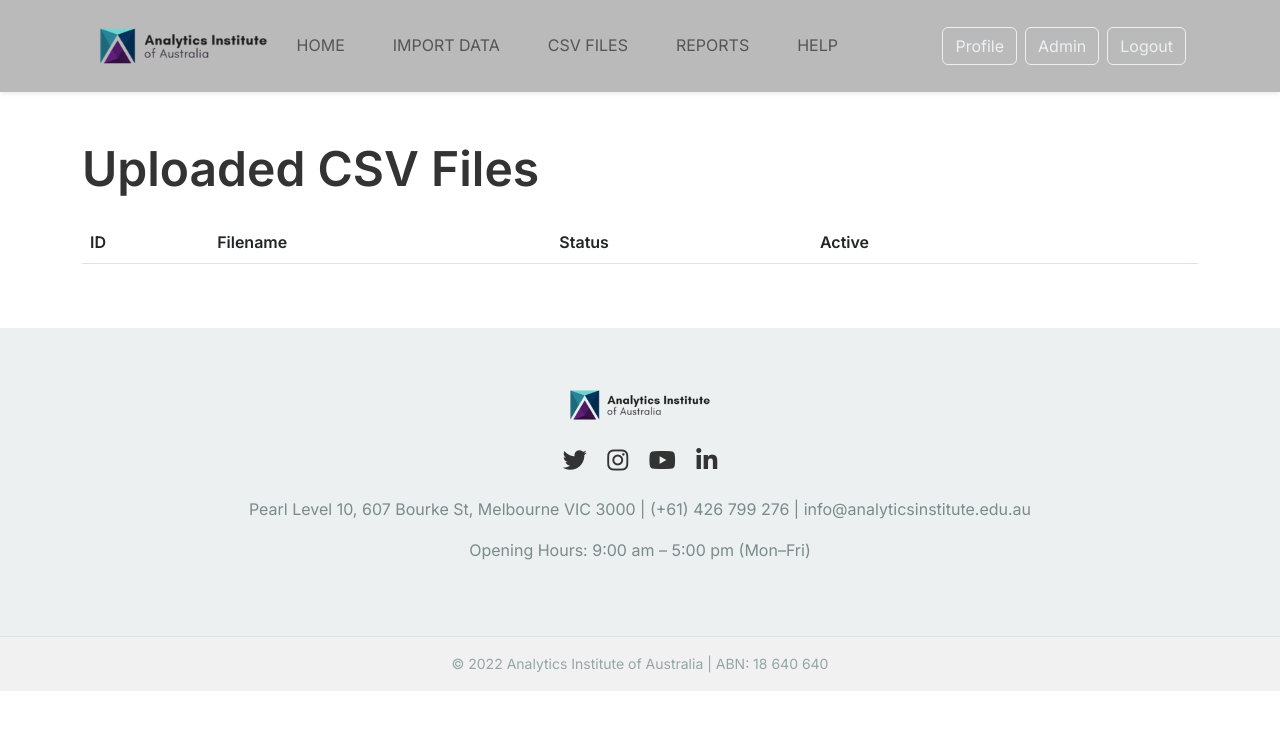
After one commit to wnzid/PowerBI-Dashboard, a Flask app: page /admin/csv-files in a window 1280 px wide. The commit adds this page. Shown: the top 730 px of the page. Run offline with Flask 3, Linux system fonts and the light colour scheme; a user stored in the database is signed in; data comes from the database, SQL or seed files in the repository; data that the repository does not hold is empty; some libraries are stand-ins or nearby versions.

Commit message:
Add CSV file management

```diff
--- a/frontend/templates/admin/index.html
+++ b/frontend/templates/admin/index.html
@@ -11,6 +11,7 @@
       <div class="card-body">
         <p class="mb-4">Use the navigation above to manage users, roles and review activity logs. You can access model management screens using the menu at the top.</p>
         <a href="{{ url_for('dashboard.import_data') }}" class="btn btn-primary me-2">Import Data</a>
+        <a href="{{ url_for('dashboard.list_csv_files') }}" class="btn btn-primary me-2">CSV Files</a>
         <a href="{{ url_for('auth.logout') }}" class="btn btn-secondary">Logout</a>
       </div>
     </div>
--- /dev/null
+++ b/frontend/templates/admin_csv_files.html
@@ -0,0 +1,41 @@
+{% extends "base.html" %}
+{% block title %}Manage CSV Files{% endblock %}
+{% block content %}
+<div class="container py-5">
+  <h1 class="mb-4">Uploaded CSV Files</h1>
+  <table class="table table-striped">
+    <thead>
+      <tr>
+        <th>ID</th>
+        <th>Filename</th>
+        <th>Status</th>
+        <th>Active</th>
+        <th></th>
+        <th></th>
+      </tr>
+    </thead>
+    <tbody>
+      {% for f in files %}
+      <tr>
+        <td>{{ f.id }}</td>
+        <td>{{ f.filename }}</td>
+        <td>{{ f.status }}</td>
+        <td>{{ 'Yes' if f.active else 'No' }}</td>
+        <td>
+          <form method="post" action="{{ url_for('dashboard.toggle_csv_file', file_id=f.id) }}">
+            <input type="hidden" name="csrf_token" value="{{ csrf_token() }}" />
+            <button class="btn btn-sm btn-secondary" type="submit">{{ 'Hide' if f.active else 'Unhide' }}</button>
+          </form>
+        </td>
+        <td>
+          <form method="post" action="{{ url_for('dashboard.delete_csv_file', file_id=f.id) }}" onsubmit="return confirm('Delete this file?');">
+            <input type="hidden" name="csrf_token" value="{{ csrf_token() }}" />
+            <button class="btn btn-sm btn-danger" type="submit">Delete</button>
+          </form>
+        </td>
+      </tr>
+      {% endfor %}
+    </tbody>
+  </table>
+</div>
+{% endblock %}
--- a/frontend/templates/managerial-landing-dashboard.html
+++ b/frontend/templates/managerial-landing-dashboard.html
@@ -15,6 +15,7 @@
         <li class="nav-item"><a class="nav-link active" href="{{ url_for('dashboard.dashboard') }}">Dashboard</a></li>
         <li class="nav-item"><a class="nav-link" href="{{ url_for('dashboard.create_dashboard') }}">Create Dashboard</a></li>
         <li class="nav-item"><a class="nav-link" href="{{ url_for('dashboard.download_data_page') }}">Download Data</a></li>
+        <li class="nav-item"><a class="nav-link" href="{{ url_for('dashboard.manager_csv_files') }}">Approve CSV</a></li>
         <li class="nav-item"><a class="nav-link" href="{{ url_for('dashboard.settings_page') }}">Settings</a></li>
       </ul>
     </nav>
--- a/frontend/templates/partials/navbar.html
+++ b/frontend/templates/partials/navbar.html
@@ -11,11 +11,13 @@
         <li class="nav-item"><a class="nav-link" href="{{ url_for('main.home') }}">Home</a></li>
         {% if current_user.is_authenticated and current_user.role.name.lower() == 'manager' %}
         <li class="nav-item"><a class="nav-link" href="{{ url_for('dashboard.dashboard') }}">Dashboard</a></li>
+        <li class="nav-item"><a class="nav-link" href="{{ url_for('dashboard.manager_csv_files') }}">Approve CSV</a></li>
         {% elif current_user.is_authenticated and current_user.role.name.lower() == 'stakeholder' %}
         <li class="nav-item"><a class="nav-link" href="{{ url_for('dashboard.stakeholder_dashboard') }}">Dashboard</a></li>
         {% endif %}
         {% if current_user.is_authenticated and current_user.role.name.lower() == 'admin' %}
         <li class="nav-item"><a class="nav-link" href="{{ url_for('dashboard.import_data') }}">Import Data</a></li>
+        <li class="nav-item"><a class="nav-link" href="{{ url_for('dashboard.list_csv_files') }}">CSV Files</a></li>
         {% endif %}
         <li class="nav-item"><a class="nav-link" href="{{ url_for('main.reports') }}">Reports</a></li>
         <li class="nav-item"><a class="nav-link" href="{{ url_for('main.help_page') }}">Help</a></li>
--- a/server/blueprints/dashboard.py
+++ b/server/blueprints/dashboard.py
@@ -1,6 +1,6 @@
 from flask import Blueprint, render_template, redirect, url_for, jsonify, send_file, flash, request
 from flask_login import login_required, current_user
-from models import db, ActivityLog, ImportedData
+from models import db, ActivityLog, ImportedData, CSVFile
 from forms import CSVUploadForm
 import os
 import json
@@ -95,8 +95,17 @@ def import_data():
     if form.validate_on_submit():
         file = form.file.data
         df = pd.read_csv(file)
+        csv_file = CSVFile(filename=file.filename, uploaded_by=current_user)
+        db.session.add(csv_file)
+        db.session.flush()
         for _, row in df.iterrows():
-            db.session.add(ImportedData(data=row.to_dict(), uploaded_by=current_user))
+            db.session.add(
+                ImportedData(
+                    data=row.to_dict(),
+                    uploaded_by=current_user,
+                    csv_file=csv_file,
+                )
+            )
         db.session.commit()
         flash('Data imported', 'success')
         return redirect(url_for('dashboard.dashboard'))
@@ -115,6 +124,9 @@ def api_imported():
             'id': r.id,
             'data': r.data,
             'approved': r.approved,
+            'file_id': r.csv_file_id,
+            'file_status': r.csv_file.status if r.csv_file else None,
+            'file_active': r.csv_file.active if r.csv_file else None,
             'timestamp': r.timestamp.isoformat()
         }
         for r in records
@@ -139,7 +151,15 @@ def approve_record(record_id: int):
 def api_published():
     if current_user.role.name.lower() != 'stakeholder':
         return jsonify([])
-    records = ImportedData.query.filter_by(approved=True).all()
+    records = (
+        ImportedData.query.join(CSVFile)
+        .filter(
+            ImportedData.approved.is_(True),
+            CSVFile.status == 'approved',
+            CSVFile.active.is_(True),
+        )
+        .all()
+    )
     payload = [r.data for r in records]
     return jsonify(payload)
 
@@ -177,3 +197,78 @@ def settings_page():
     if current_user.role.name.lower() != 'manager':
         return redirect(url_for('auth.login'))
     return render_template('settings.html')
+
+
+# ---- Admin CSV file management ----
+
+@dashboard_bp.route('/admin/csv-files')
+@login_required
+def list_csv_files():
+    if current_user.role.name.lower() != 'admin':
+        return redirect(url_for('auth.login'))
+    files = CSVFile.query.order_by(CSVFile.timestamp.desc()).all()
+    return render_template('admin_csv_files.html', files=files)
+
+
+@dashboard_bp.route('/admin/csv-files/hide/<int:file_id>', methods=['POST'])
+@login_required
+def toggle_csv_file(file_id: int):
+    if current_user.role.name.lower() != 'admin':
+        return redirect(url_for('auth.login'))
+    f = db.session.get(CSVFile, file_id)
+    if f:
+        f.active = not f.active
+        db.session.commit()
+    return redirect(url_for('dashboard.list_csv_files'))
+
+
+@dashboard_bp.route('/admin/csv-files/delete/<int:file_id>', methods=['POST'])
+@login_required
+def delete_csv_file(file_id: int):
+    if current_user.role.name.lower() != 'admin':
+        return redirect(url_for('auth.login'))
+    f = db.session.get(CSVFile, file_id)
+    if f:
+        ImportedData.query.filter_by(csv_file_id=file_id).delete()
+        db.session.delete(f)
+        db.session.commit()
+    return redirect(url_for('dashboard.list_csv_files'))
+
+
+# ---- Manager CSV approval ----
+
+@dashboard_bp.route('/manager/csv-files')
+@login_required
+def manager_csv_files():
+    if current_user.role.name.lower() != 'manager':
+        return redirect(url_for('auth.login'))
+    files = CSVFile.query.filter_by(status='pending').order_by(CSVFile.timestamp.desc()).all()
+    return render_template('manager_csv_files.html', files=files)
+
+
+@dashboard_bp.route('/manager/csv-files/approve/<int:file_id>', methods=['POST'])
+@login_required
+def approve_csv_file(file_id: int):
+    if current_user.role.name.lower() != 'manager':
+        return '', 403
+    f = db.session.get(CSVFile, file_id)
+    if f:
+        f.status = 'approved'
+        for row in f.rows:
+            row.approved = True
+        db.session.commit()
+    return '', 204
+
+
+@dashboard_bp.route('/manager/csv-files/decline/<int:file_id>', methods=['POST'])
+@login_required
+def decline_csv_file(file_id: int):
+    if current_user.role.name.lower() != 'manager':
+        return '', 403
+    f = db.session.get(CSVFile, file_id)
+    if f:
+        f.status = 'declined'
+        for row in f.rows:
+            row.approved = False
+        db.session.commit()
+    return '', 204
```
Also changed, not shown: frontend/templates/manager_csv_files.html (added, +43 -0 lines), server/models/__init__.py (+18 -0 lines).
